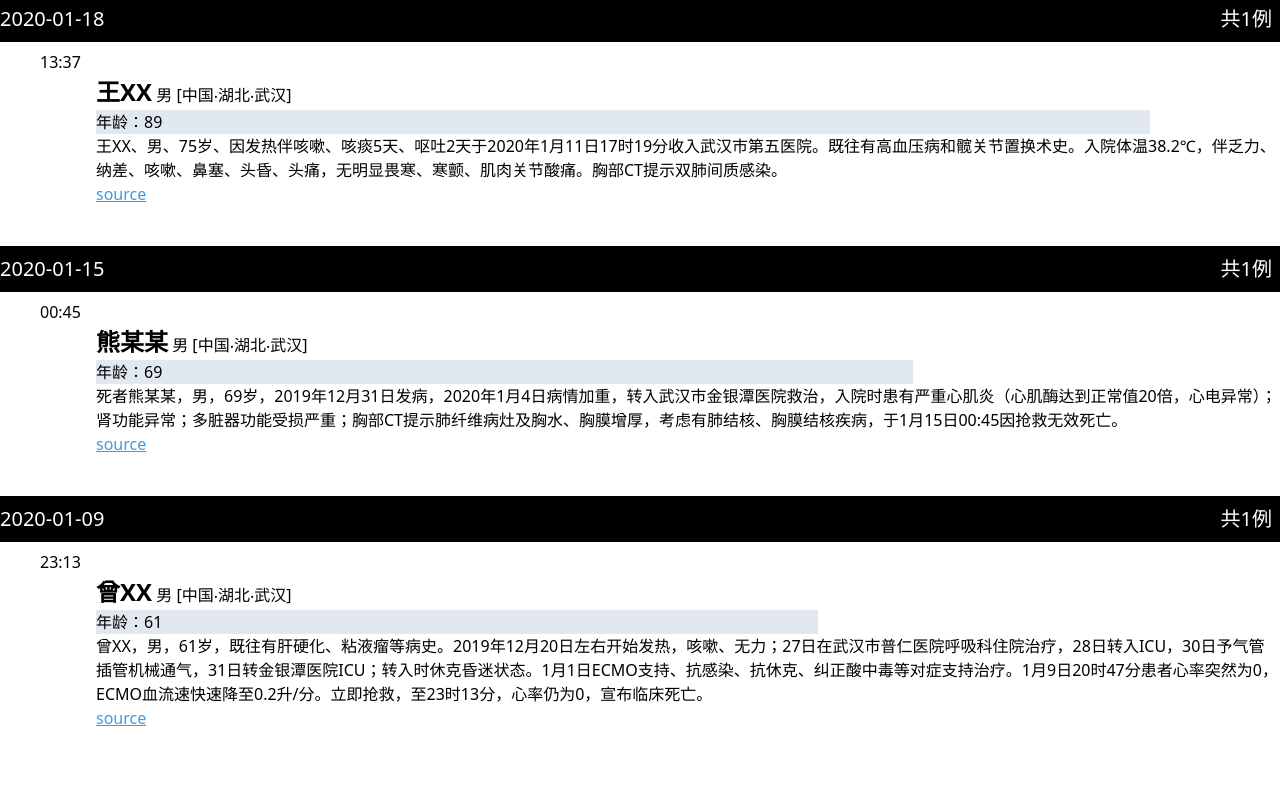
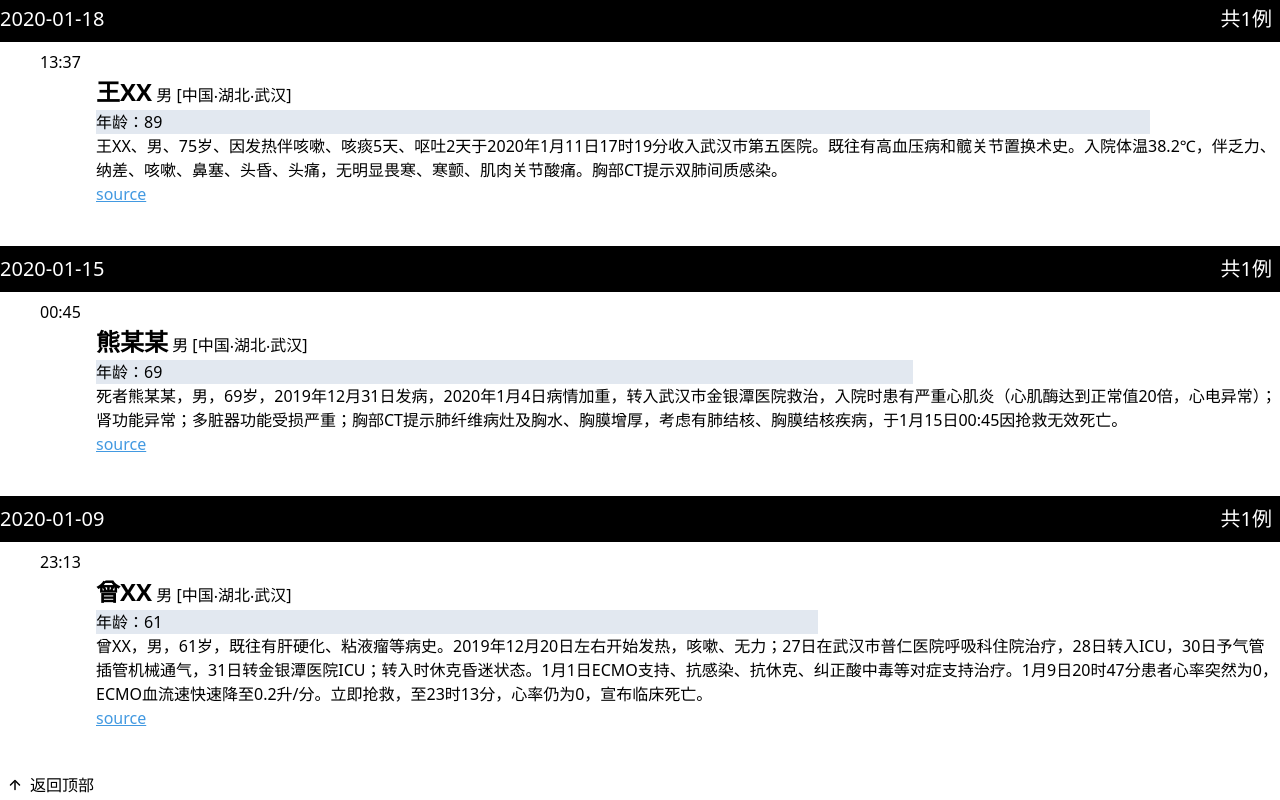
Before and after one commit to chenxsan/deathline, a Next.js app: page / in a window 1280 px wide. Shown: the part 3078-3878 px from the top of the page. Before the commit the page ends 3848 px from the top, so only its background shows below. Built offline with nearby package versions, Linux system fonts and the light colour scheme.

Commit message:
Add scroll to top button

```diff
--- /dev/null
+++ b/components/ScrollTop.tsx
@@ -0,0 +1,34 @@
+function scroll() {
+  window.scrollTo({
+    top: 0,
+    left: 0,
+    behavior: 'smooth'
+  });
+}
+function ScrollTop() {
+  return (
+    <button className="flex items-center justify-center" onClick={scroll}>
+      <svg
+        className="text-3xl"
+        width="1em"
+        height="1em"
+        viewBox="0 0 20 20"
+        fill="currentColor"
+        xmlns="http://www.w3.org/2000/svg"
+      >
+        <path
+          fillRule="evenodd"
+          d="M10 7.5a.5.5 0 01.5.5v5a.5.5 0 01-1 0V8a.5.5 0 01.5-.5z"
+          clipRule="evenodd"
+        ></path>
+        <path
+          fillRule="evenodd"
+          d="M9.646 6.646a.5.5 0 01.708 0l3 3a.5.5 0 01-.708.708L10 7.707l-2.646 2.647a.5.5 0 01-.708-.708l3-3z"
+          clipRule="evenodd"
+        ></path>
+      </svg>
+      返回顶部
+    </button>
+  );
+}
+export default ScrollTop;
--- a/pages/index.tsx
+++ b/pages/index.tsx
@@ -6,6 +6,7 @@ import '../style.css';
 import data from '../data.json';
 
 import RenderDate from '../components/RenderDate';
+import ScrollTop from '../components/ScrollTop';
 
 export type Gender = 'female' | 'male';
 export interface Item {
@@ -77,6 +78,7 @@ const HomePage: NextPage = () => {
           ))}
         </div>
       </div>
+      <ScrollTop />
     </>
   );
 };
```
